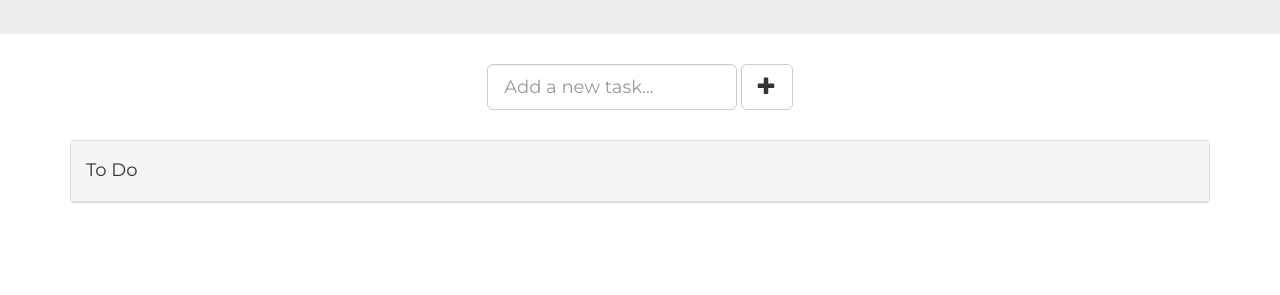
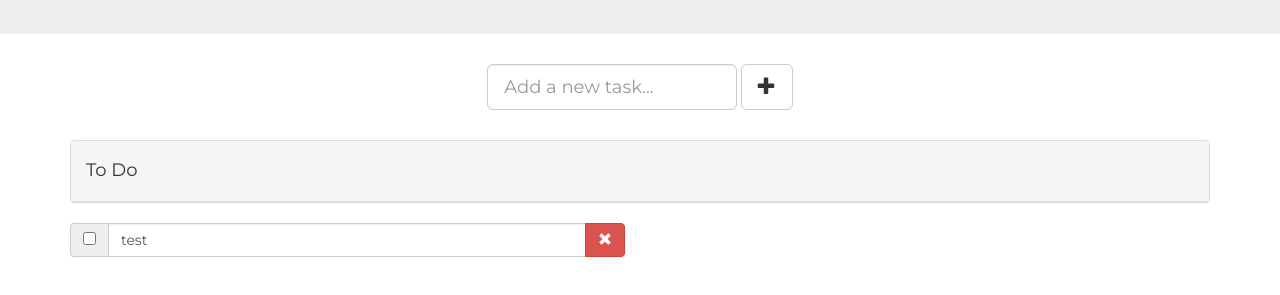
Before and after one commit to thisisserious/toDoListApp, a website: page public/views/index.html in a window 1280 px wide. Shown: the part 125-420 px from the top of the page. Drawn offline with nearby package versions, Linux system fonts and the light colour scheme; no server answers.

Commit message:
add input-group for testing different styling & functionality

```diff
--- a/public/views/index.html
+++ b/public/views/index.html
@@ -26,13 +26,27 @@
     <div class="container">
         <form class="form-inline">
             <input type="text" class="form-control hasclear input-lg" id="input" placeholder="Add a new task...">
-            <button type="submit" class="btn btn-default btn-lg" id="add"><i class="glyphicon glyphicon-plus"></i></button></form>
+            <button type="submit" class="btn btn-default btn-lg" id="add"><span class="glyphicon glyphicon-plus"></span></button></form>
     </div>
     <div class="container" id="taskList">
         <div class="panel panel-default">
-            <div class="panel-heading"><h4>To Do</h4></div>
+            <div class="panel-heading">
+                <h4>To Do</h4></div>
             <ul class="list-group"></ul>
         </div>
+        <div class="row">
+            <div class="col-lg-6">
+                <div class="input-group">
+                    <span class="input-group-addon">
+        <input type="checkbox" aria-label="complete">
+      </span>
+                    <input type="text" class="form-control" aria-label="remove" value="test">
+                    <span class="input-group-btn">
+        <button class="btn btn-danger" type="button"><span class="glyphicon glyphicon-remove"></span></button>
+                    </span>
+                </div><!-- /input-group -->
+            </div><!-- /.col-lg-6 -->
+        </div><!-- /.row -->
 </body>
 
 </html>
```
